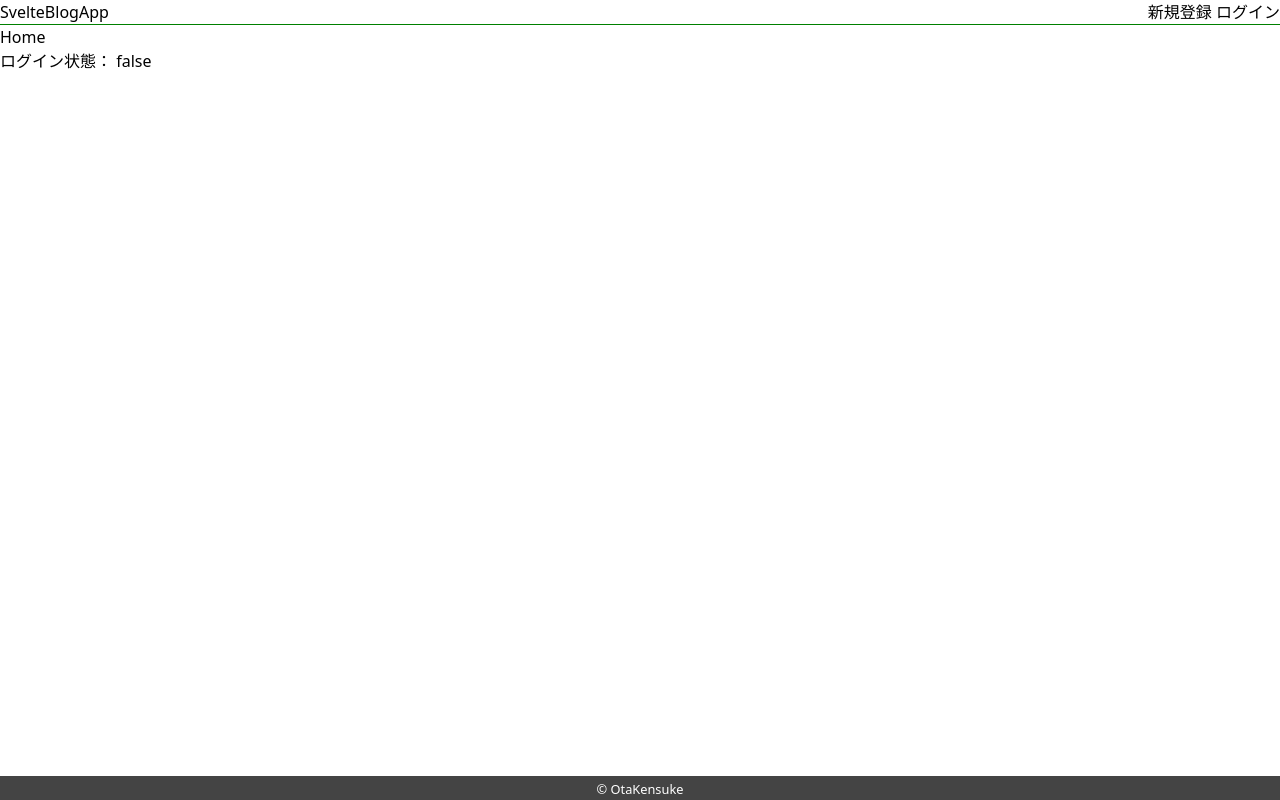
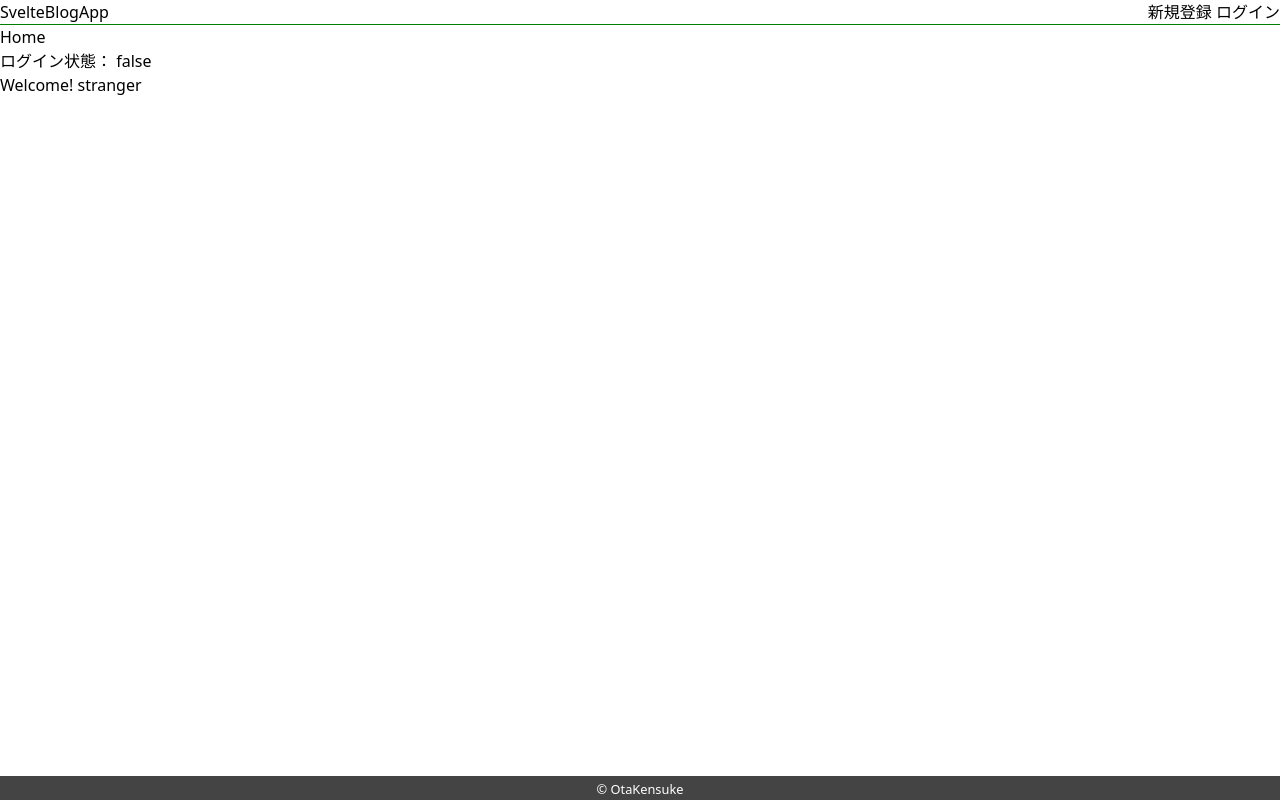
Before and after one commit to KensukeOta/SvelteBlogApp, a Svelte app in the folder frontend/: page / in a window 1280 px wide. Built offline with nearby package versions, Linux system fonts and the light colour scheme.

Commit message:
ログインしているユーザーの情報を一元管理するためのstoreを作成

```diff
--- a/frontend/src/components/Header.svelte
+++ b/frontend/src/components/Header.svelte
@@ -2,11 +2,13 @@
   import { axios } from "../lib/axios";
   import { Link, navigate } from "svelte-routing";
   import { isLogin } from '../stores/loginStatus';
+  import { authUserInfo } from "../stores/authUserInfo";
 
   async function logout() {
     await axios.get('http://localhost:8000/sanctum/csrf-cookie');
     await axios.post('http://localhost:8000/api/logout');
     isLogin.update(n => n = !n);
+    authUserInfo.update(n => n = "");
     navigate("/login", { replace: true });
   }
 </script>
--- a/frontend/src/pages/Home.svelte
+++ b/frontend/src/pages/Home.svelte
@@ -1,6 +1,7 @@
 <script lang="ts">
   import Footer from "../components/Footer.svelte";
   import Header from "../components/Header.svelte";
+  import { authUserInfo } from "../stores/authUserInfo";
   import { isLogin } from "../stores/loginStatus";
 </script>
 
@@ -10,6 +11,8 @@
 
 <p>ログイン状態： {$isLogin}</p>
 
+<p>Welcome! {$authUserInfo ? $authUserInfo.name : "stranger"}</p>
+
 <Footer />
 
 <style lang="scss">
--- a/frontend/src/pages/LoginForm.svelte
+++ b/frontend/src/pages/LoginForm.svelte
@@ -7,6 +7,7 @@
   import { axios } from "../lib/axios";
   import { isLogin } from "../stores/loginStatus";
   import { navigate } from "svelte-routing";
+  import { authUserInfo } from "../stores/authUserInfo";
 
   let errorMsg: string;
 
@@ -36,6 +37,7 @@
         await axios.get('http://localhost:8000/sanctum/csrf-cookie');
         const res = await axios.post('http://localhost:8000/api/login', { email: values.email, password: values.password });
         isLogin.update(n => n = !n);
+        authUserInfo.update(n => n = res.data);
         navigate("/", { replace: true });
       } catch (error) {
         errorMsg = error.response.data.message;
--- /dev/null
+++ b/frontend/src/stores/authUserInfo.ts
@@ -0,0 +1,3 @@
+import { persistentWritable } from "./persistantStore";
+
+export const authUserInfo = persistentWritable("authUserInfo", "");
```
